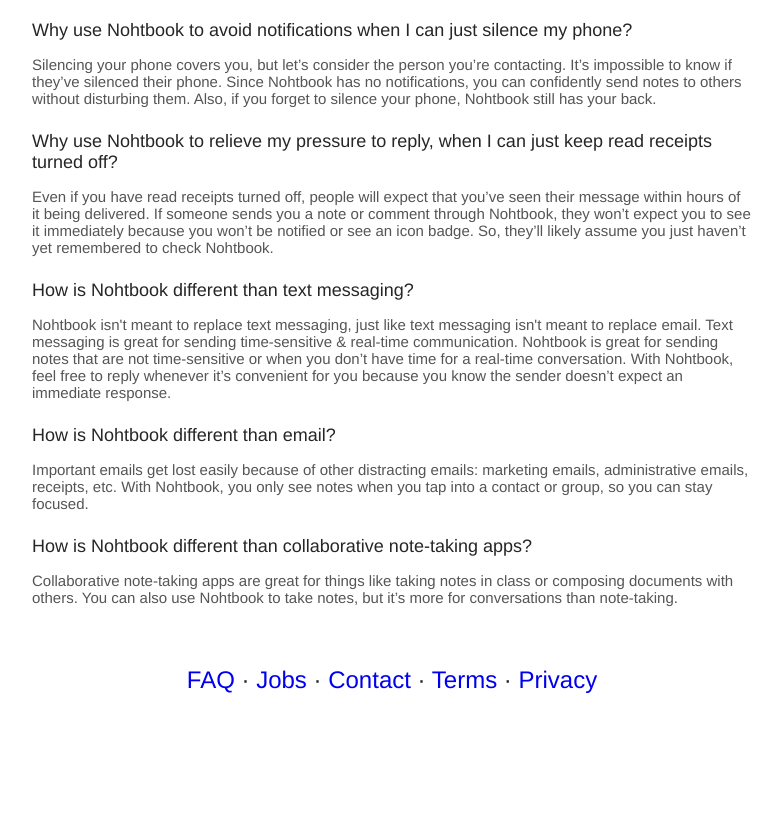
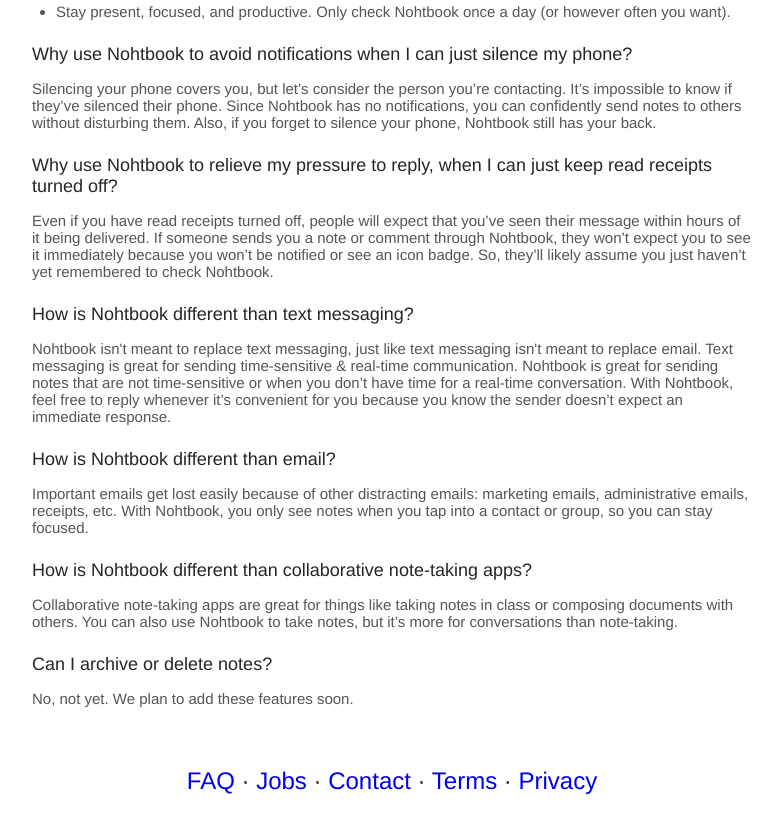
Before and after one commit to nohtbook/nohtbook-web, a plain HTML site: page faq/index.html in a window 1280 px wide. Shown: the part 1495-2328 px from the top of the page, without its empty margins (248-1029 px from the left). Before the commit the page ends 2237 px from the top, so only its background shows below. Drawn offline with Linux system fonts and the light colour scheme.

Commit message:
Add delete-notes question to FAQ page

```diff
--- a/faq/index.html
+++ b/faq/index.html
@@ -22,6 +22,7 @@
           <li><a href="#how-is-nohtbook-different-than-text-messaging">How is Nohtbook different than text messaging?</a></li>
           <li><a href="#how-is-nohtbook-different-than-email">How is Nohtbook different than email?</a></li>
           <li><a href="#how-is-nohtbook-different-than-collaborative-note-taking-apps">How is Nohtbook different than collaborative note-taking apps?</a></li>
+          <li><a href="#can-i-archive-or-delete-notes">Can I archive or delete notes?</a></li>
         </ul>
       </dd>
       <hr>
@@ -87,6 +88,10 @@
       <dd>
         <p>Collaborative note-taking apps are great for things like taking notes in class or composing documents with others. You can also use Nohtbook to take notes, but it’s more for conversations than note-taking.</p>
       </dd>
+      <dt id="can-i-archive-or-delete-notes">Can I archive or delete notes?</dt>
+      <dd>
+        <p>No, not yet. We plan to add these features soon.</p>
+      </dd>
     </dl>
     <footer>
       <p><a href="/faq">FAQ</a> · <a href="https://angel.co/nohtbook/jobs">Jobs</a> · <a href="/contact">Contact</a> · <a href="/terms">Terms</a> · <a href="/privacy">Privacy</a></p>
```
